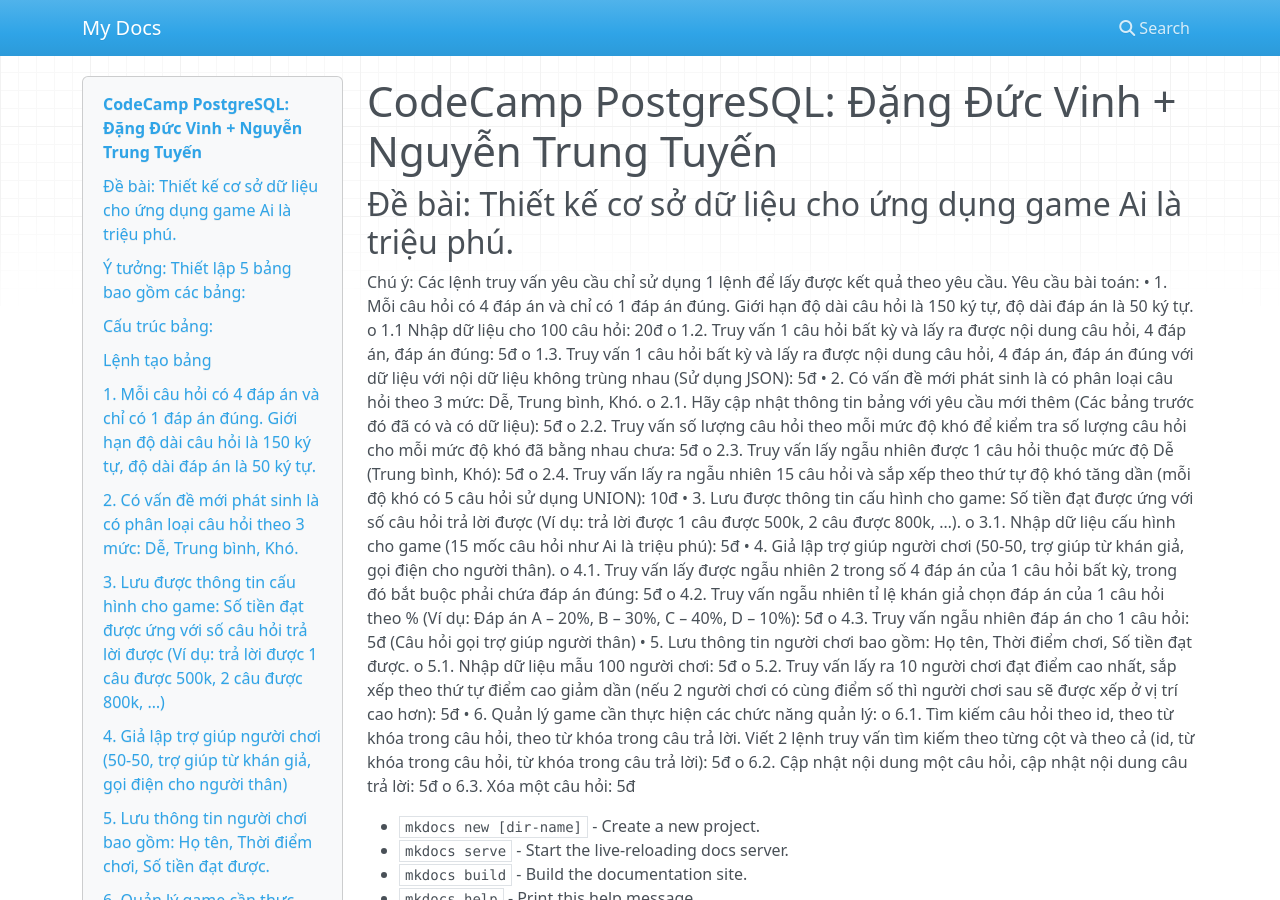
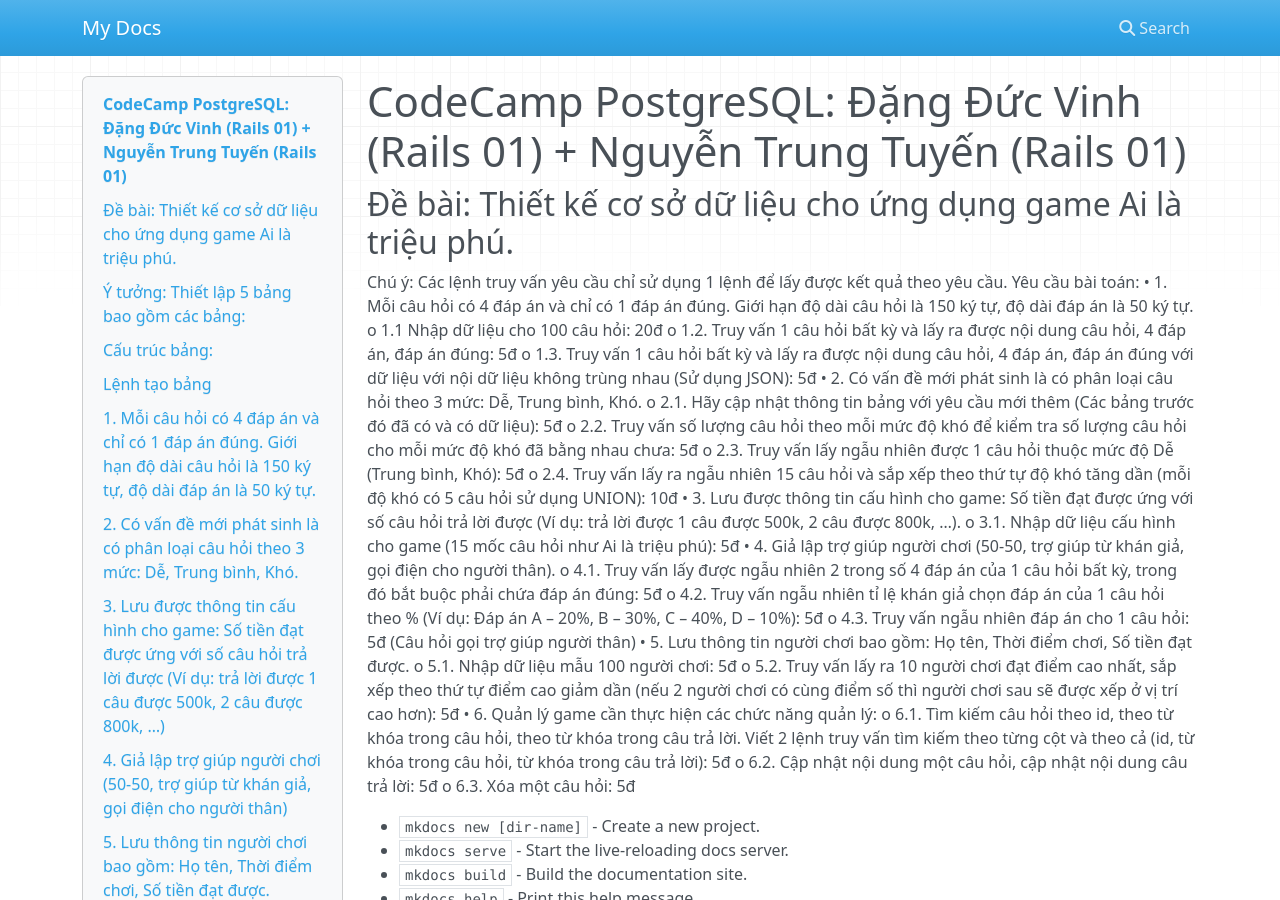
Before and after one commit to DucVinhDang/CodecampPostgresqlDoc, an MkDocs documentation site: the page built from docs/README.md, in a window 1280 px wide and 900 px high. Built offline with MkDocs 1.6.1, drawn with Linux system fonts in a browser that asks for light colours; nearby versions of some CDN libraries.

Commit message:
Update README.md

```diff
--- a/docs/README.md
+++ b/docs/README.md
@@ -1,4 +1,4 @@
-# CodeCamp PostgreSQL: Đặng Đức Vinh + Nguyễn Trung Tuyến
+# CodeCamp PostgreSQL: Đặng Đức Vinh (Rails 01) + Nguyễn Trung Tuyến (Rails 01)
 
 ## Đề bài: Thiết kế cơ sở dữ liệu cho ứng dụng game Ai là triệu phú.
 Chú ý: Các lệnh truy vấn yêu cầu chỉ sử dụng 1 lệnh để lấy được kết quả theo yêu cầu.
```
